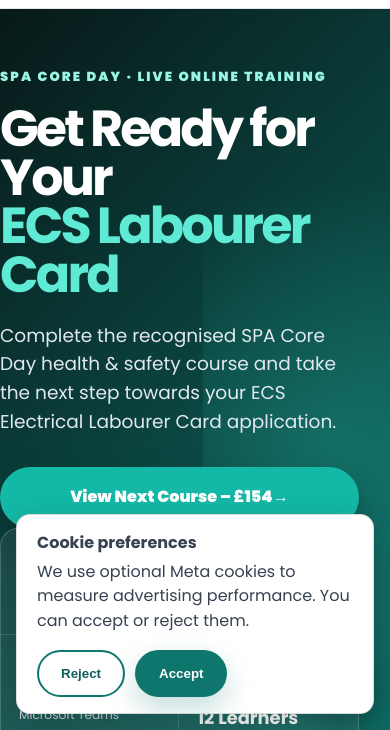
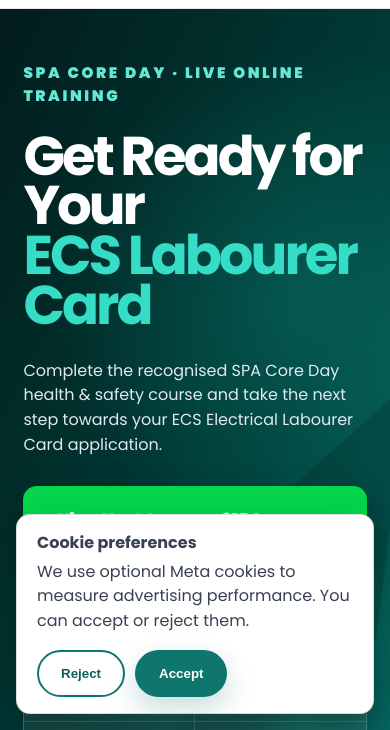
Before and after one commit to Kevinavey/AV_Training_Website_V7_Backend_Connected, a website: page index.html in a window 390 px wide. Shown: the part 114-844 px from the top of the page. Drawn offline with Linux system fonts and the light colour scheme; no server answers.

Commit message:
Refine homepage styling to approved mockup

```diff
--- a/css/style.css
+++ b/css/style.css
@@ -1049,3 +1049,39 @@
   .ecs-hero-facts div:nth-child(-n+2) { border-bottom:1px solid rgba(255,255,255,.15); }
   .ecs-hero-cta { width:100%; }
 }
+
+/* Exact mockup pass */
+.exact-hero{
+ min-height:920px;padding:78px 0 58px;align-items:flex-start;
+ background:
+ radial-gradient(circle at 79% 31%,rgba(20,184,166,.23),transparent 35%),
+ linear-gradient(115deg,#021c1b 0%,#003f3a 58%,#08766c 100%);
+}
+.exact-hero::after{content:"";position:absolute;right:-11%;top:4%;width:47%;height:110%;background:linear-gradient(135deg,transparent 0 43%,rgba(0,25,25,.22) 43% 64%,transparent 64%);transform:skewX(-7deg)}
+.exact-hero .ecs-hero-content{max-width:1040px;width:min(1180px,88%);margin:0 auto}
+.exact-hero .ecs-kicker{font-size:.95rem;letter-spacing:.17em;margin-bottom:24px;color:#62e8d6}
+.exact-hero h1{font-size:clamp(4rem,7.1vw,7rem);line-height:.91;letter-spacing:-.055em;max-width:900px;margin-bottom:28px}
+.exact-hero h1 span{color:#35ddc7}
+.exact-hero .ecs-hero-lead{font-size:1.28rem;line-height:1.55;max-width:850px;margin-bottom:28px}
+.exact-hero .hero-actions{margin:0 0 34px}
+.exact-hero .ecs-hero-cta{border-radius:14px;background:#05d64b;padding:20px 32px;font-size:1.25rem;min-width:430px;justify-content:space-between}
+.exact-hero .ecs-hero-cta:hover{background:#00c744}
+.exact-hero .ecs-hero-facts{max-width:950px;grid-template-columns:repeat(4,1fr);border-radius:16px;margin-bottom:14px}
+.exact-hero .ecs-hero-facts div{padding:20px 26px;min-height:125px}
+.exact-hero .ecs-hero-facts i{display:block;color:#39e3cb;font-style:normal;font-size:1.7rem;margin-bottom:8px}
+.exact-hero .ecs-hero-facts strong{font-size:1.15rem;line-height:1.25}
+.exact-hero .ecs-hero-facts span{font-size:.9rem;margin-top:4px}
+.ecs-tagline{color:#d8e3e2;font-size:.9rem;margin:0}
+@media(min-width:1001px){
+ .home-nav .brand{flex-basis:390px}
+ .home-nav-links{display:flex!important}
+}
+@media(max-width:760px){
+ .exact-hero{min-height:auto;padding:52px 0}
+ .exact-hero .ecs-hero-content{width:88%}
+ .exact-hero h1{font-size:clamp(3rem,14vw,5rem)}
+ .exact-hero .ecs-hero-lead{font-size:1rem}
+ .exact-hero .ecs-hero-cta{min-width:0;width:100%;font-size:1rem}
+ .exact-hero .ecs-hero-facts{grid-template-columns:1fr 1fr}
+ .exact-hero .ecs-hero-facts div{padding:16px;min-height:105px}
+}
```
